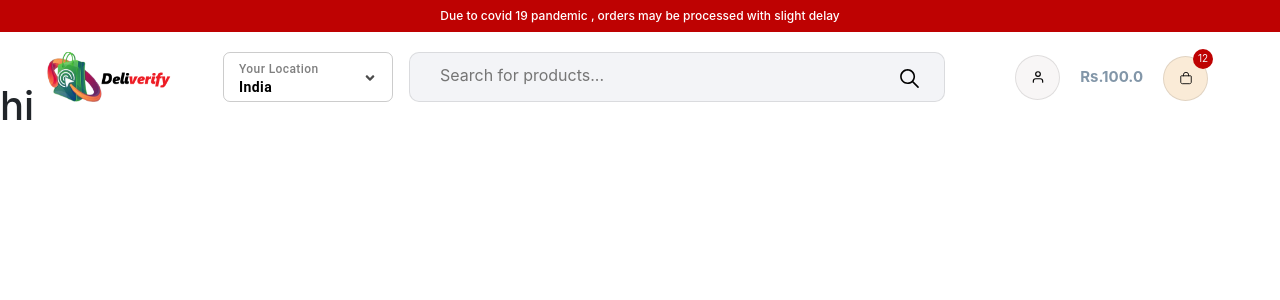
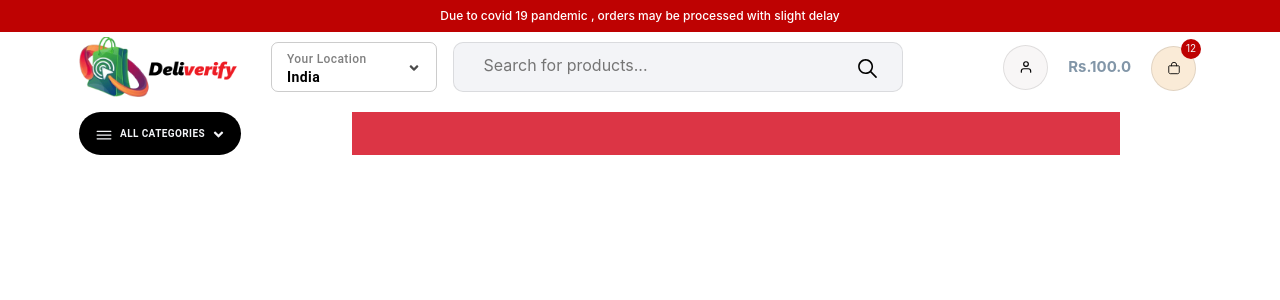
Before and after one commit to radhakrishnan-amarnath-tivagaram/quickdelivery, a React (Create React App) app: page / in a window 1280 px wide. Shown: the top 300 px of the page. Built offline with nearby package versions, Linux system fonts and the light colour scheme.

Commit message:
my 17/2 new commit

```diff
--- a/src/App.css
+++ b/src/App.css
@@ -2,31 +2,40 @@
 
 @import url('https://fonts.googleapis.com/css2?family=Lato:ital,wght@0,100;0,300;0,400;0,700;0,900;1,100;1,300;1,400;1,700;1,900&display=swap');
 
-.body{  font-family: "Lato", sans-serif;}
+.body{  font-family: "Lato", sans-serif; }
 
 .bg-purple{  background-color: #be0202;}
 
 .headerWrapper .top-strip{
   padding: 7px 0px;
+
 }
 
 .headerWrapper .bg-purple p{
   color: #fff; font-size: 12px; font-weight: 500;
 }
 
-.headerWrapper .header{
-  width: 100%; height: 50px; padding: 20px;
+ .headerWrapper .header{
+  width: 100%; height: 60px;
+}
+
+.logoWrapper{
 }
 
 .logoWrapper img{
-  width: 150%; height: 50px; margin-left: -50px
+  width: 100%;
+  height: 60px;
 }
 
 .headerWrapper .header .country .countryDropdown{
-  width: 170px; height: 50px; min-width: 170px;
+  width: 170px;
+  border: 1px solid rgba(0,0,0,0.2) !important; border-radius: 7px;
+  height: 50px;
+  padding: 10px 15px;
+  /* width: 170px; height: 50px; min-width: 170px;
   border: 1px solid rgba(0,0,0,0.2) !important; border-radius: 7px;
   padding: 10px 15px;
-  margin-left: -60px;
+  margin-left: -60px; */
 }
 
 .headerWrapper .header .country .countryDropdown span.ml-auto svg{
@@ -46,10 +55,13 @@
   text-align: left !important; line-height: 16px;
 }
 
-header .container{ max-width: 90%;}
+header .container{
+  max-width: 90%;
+  margin-top: 5px;
+}
 
 header .headerSearch{
-  width: 60%; height: 50px; background-color: #f3f4f7;padding: 10px;
+  width: 50%; height: 50px; background-color: #f3f4f7;padding: 10px;
   position: relative; border-radius: 10px; border: 1px solid rgba(0,0,0,0.1);
 }
 
@@ -70,8 +82,8 @@ header .headerSearch button svg{
 }
 
 header .userLogin{
-  margin-left: 40px;
-  margin-right: -80px;
+  margin-left: 70px;
+  margin-right: -50px;
 }
 
 header .country .userLogin .loginCircleButton{
@@ -126,3 +138,44 @@ header .country .userLogin .cartDiv .count{
   height: 20px;
   font-size: 10px;
 }
+
+ nav .container{
+  width: 100%;
+  max-width: 90%;
+  margin-top: 15px;
+}
+
+nav .allCatTab{
+  background-color: #000000;
+  border-radius: 30px;
+  padding: 4px 15px;
+}
+
+nav .allCatTab *{
+  color: #f3f4f7;
+}
+
+nav .allCatTab:hover{
+  background: #5a5d64;
+}
+
+nav .allCatTab .text{
+  font-size: 10px;
+  font-weight: 700;
+}
+
+@media(min-width:1200px){
+  .container, .container-fluid, .container-lg, .container-md, .container-sm, .container-xl {
+    max-width: 1300px;
+  }
+}
+
+nav .allCatTab .allCatIcon1{
+  font-size: 20px;
+  margin-right: 6px;
+}
+
+nav .allCatTab .allCatIcon2{
+  font-size: 15px;
+  margin-left: 6px;
+}
--- /dev/null
+++ b/src/Components/Header/Navigation/index.js
@@ -0,0 +1,27 @@
+import { Button } from '@mui/material'
+import React from 'react'
+import { IoIosMenu } from "react-icons/io";
+import { FaAngleDown } from "react-icons/fa";
+
+const Navigation = () => {
+  return (
+    <nav>
+          <div className='container'>
+            <div className='row'>
+              <div className='col-sm-3'>
+                <Button className='allCatTab'>
+                  <span className='allCatIcon1'><IoIosMenu/></span>
+                  <span class="text">ALL CATEGORIES</span>
+                  <span className='allCatIcon2'><FaAngleDown/></span>
+                </Button>
+              </div>
+              <div className='col-sm-8 bg-danger'>
+
+              </div>
+            </div>
+          </div>
+      </nav>
+  )
+}
+
+export default Navigation
--- a/src/Components/Header/index.js
+++ b/src/Components/Header/index.js
@@ -4,7 +4,8 @@ import {Button, Link} from "@mui/material";
 import CountryDropdown from '../CountryDropdown';
 import { FiUser } from "react-icons/fi";
 import { IoBagOutline } from "react-icons/io5";
-import Searchbar from '../Searchbar';
+import Searchbar from './Searchbar';
+import Navigation from './Navigation';
 
 const Header = () => {
   return (
@@ -23,13 +24,9 @@ const Header = () => {
                 <img src={qdlogo} alt="logo"/>
               </Link>
             </div>
-
-                    <div className='col-sm-10 d-flex align-items-center country'>
+            <div className='country col-sm-10 d-flex align-items-center'>
                 <CountryDropdown/>
-                        {/* search bar*/}
-
                 <Searchbar/>
-
                 <div className='align-items-center d-flex userLogin'>
                     <Button className='loginCircleButton'><FiUser/></Button>
                     <span className='cartAmount'>Rs.100.0</span>
@@ -39,16 +36,12 @@ const Header = () => {
                     </div>
                 </div>
             </div>
-
           </div>
         </div>
       </header>
 
-        <nav>
-          <div className='container'>
+      <Navigation/>
 
-          </div>
-        </nav>
     </div>
   )
 }
--- a/src/Pages/Home/index.js
+++ b/src/Pages/Home/index.js
@@ -3,7 +3,7 @@ import React from 'react'
 const Home = () => {
   return (
     <div>
-      <h1>hi</h1>
+
     </div>
   )
 }
```
Also changed, not shown: src/Components/Header/Searchbar/index.js (renamed from src/Components/Searchbar/index.js). Lines whose indentation alone changed are shown as unchanged.
